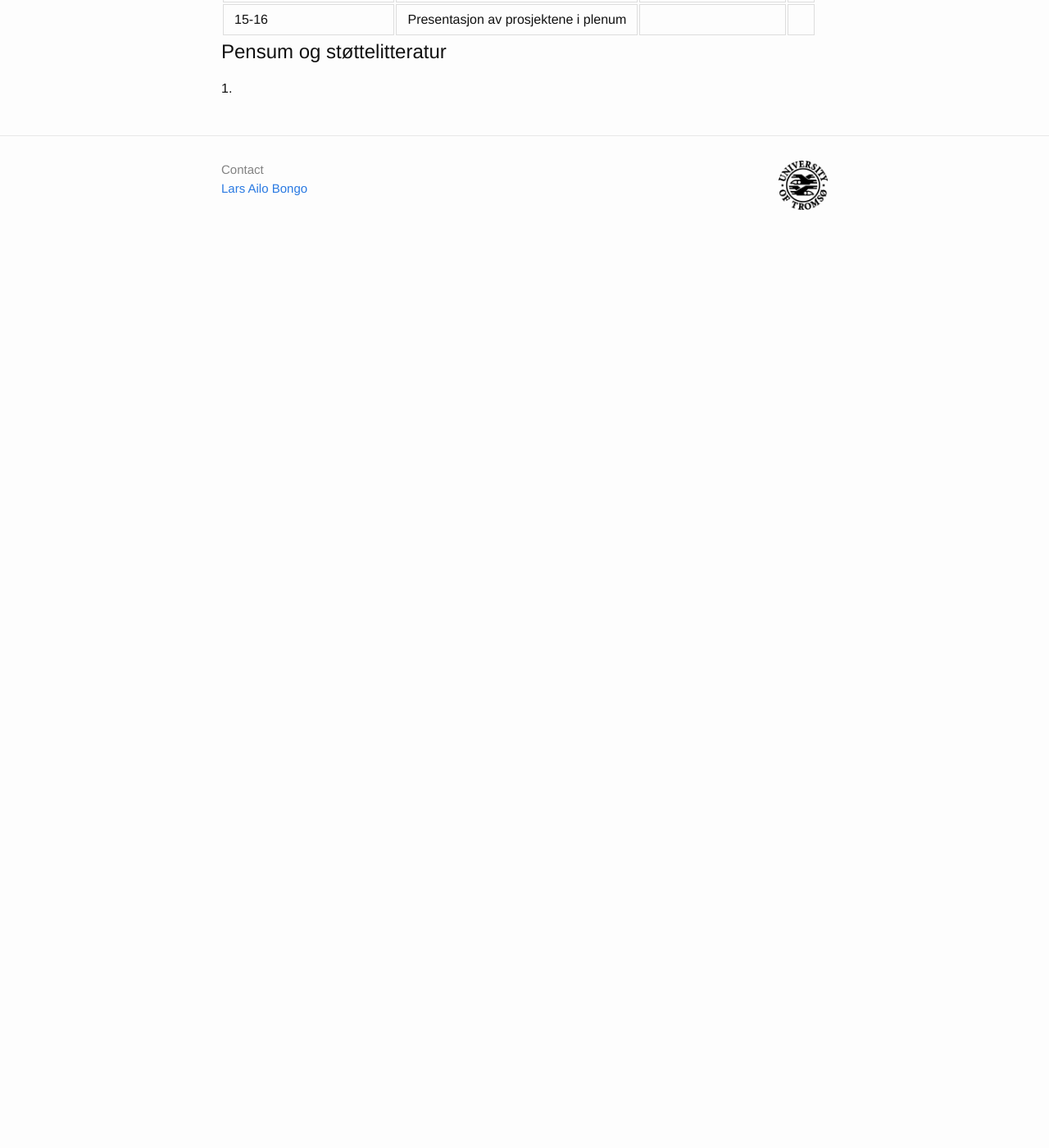
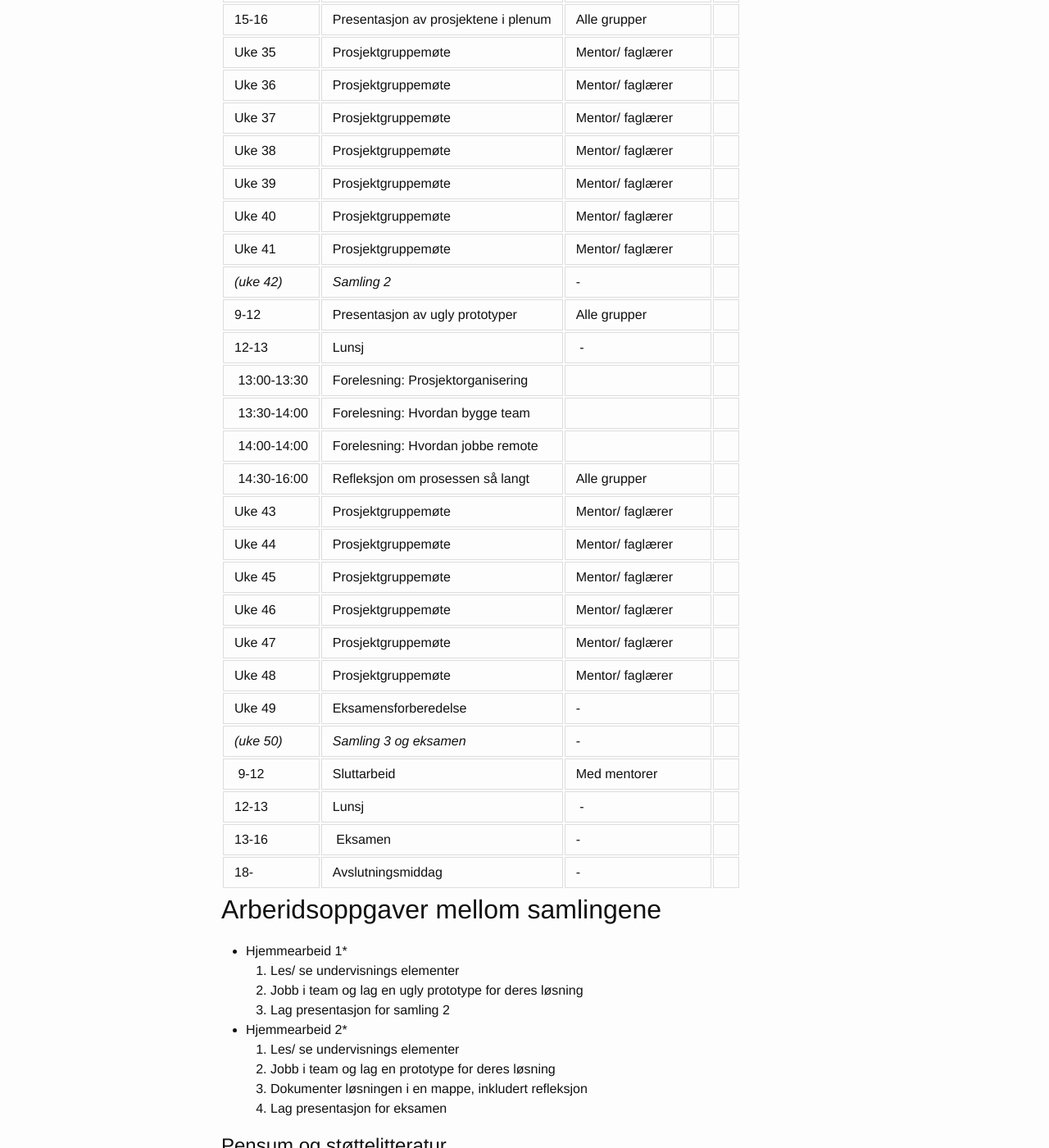
Before and after one commit to uit-inf-6010-f24/uit-inf-6010-f24.github.io, a Jekyll site: the page built from index.md, in a window 1280 px wide and 1400 px high, scrolled down 1209 px. Shown: the whole window at 82% size. Built offline with Jekyll 4.4.1, drawn with Linux system fonts in a browser that asks for light colours; our own code applies the rules of GitHub Pages for plain Markdown files; before the commit the page ends 1510 px from its top, so only the background shows below that; some of the changed text lies outside the part shown.

Commit message:
Update index.md

```diff
--- a/index.md
+++ b/index.md
@@ -20,24 +20,61 @@ Kursansvarlig og andre undervisere er:
 
 | Dato    	| Innhold		| Foreleser/ ansvarlig |
 |-----------|-----------|----------------------|
-| *Samling 1* *Dag 1* *(uke 34*)         |  | |
+| *(uke 34)* | *Samling 1, Dag 1*           | - |
 | 9-12  | Presentasjon av problemstillinger | Problemeiere |
-| 12-13 | Lunsj                             | |
+| 12-13 | Lunsj                             | - |
 | 13-15 | Danne team                        | Lars Ailo |
 | 15-16 | Inspirasjons forelesninger        | |
-| 18-   | Felles middag?                    | |
-| *Samling 1* *Dag 2* *(uke 34*)         |  | |
+| 18-   | Felles middag?                    | - |
+| *(uke 34)* | *Samling 1, Dag 2*           | - |
 | 9:00-9:30   | Forelesning: Hva er entreprenørskap | |
 | 9:30-10:00  | Forelesning: Design thinking        | |
 | 10:00-10:30 | Forelesning: Hva er prosjekt        | |
 | 10:30-11:00 | Forelesning: Prosjektorganisering   | |
 | 11:00-11:30 | Forelesning: Hvordan bygge team     | |
 | 11:30-12:00 | Forelesning: Hvordan jobbe remote   | |
-| 12-13 | Lunsj                                | |
-| 13-15 | Jobbing med prosjektene              | |
-| 15-16 | Presentasjon av prosjektene i plenum | |
+| 12-13 | Lunsj                                | - |
+| 13-15 | Jobbing med prosjektene              | Alle grupper |
+| 15-16 | Presentasjon av prosjektene i plenum | Alle grupper |
+| Uke 35 | Prosjektgruppemøte | Mentor/ faglærer |
+| Uke 36 | Prosjektgruppemøte | Mentor/ faglærer |
+| Uke 37 | Prosjektgruppemøte | Mentor/ faglærer |
+| Uke 38 | Prosjektgruppemøte | Mentor/ faglærer |
+| Uke 39 | Prosjektgruppemøte | Mentor/ faglærer |
+| Uke 40 | Prosjektgruppemøte | Mentor/ faglærer |
+| Uke 41 | Prosjektgruppemøte | Mentor/ faglærer |
+| *(uke 42)* | *Samling 2*           | - |
+| 9-12  | Presentasjon av ugly prototyper   | Alle grupper |
+| 12-13 | Lunsj                             | - |
+| 13:00-13:30 | Forelesning: Prosjektorganisering   | |
+| 13:30-14:00 | Forelesning: Hvordan bygge team     | |
+| 14:00-14:00 | Forelesning: Hvordan jobbe remote   | |
+| 14:30-16:00 | Refleksjon om prosessen så langt    | Alle grupper |
+| Uke 43 | Prosjektgruppemøte | Mentor/ faglærer |
+| Uke 44 | Prosjektgruppemøte | Mentor/ faglærer |
+| Uke 45 | Prosjektgruppemøte | Mentor/ faglærer |
+| Uke 46 | Prosjektgruppemøte | Mentor/ faglærer |
+| Uke 47 | Prosjektgruppemøte | Mentor/ faglærer |
+| Uke 48 | Prosjektgruppemøte | Mentor/ faglærer |
+| Uke 49 | Eksamensforberedelse | - |
+| *(uke 50)* | *Samling 3 og eksamen*  | - |
+| 9-12  | Sluttarbeid                  | Med mentorer |
+| 12-13 | Lunsj                        | - |
+| 13-16 | Eksamen                      | - |
+| 18-   | Avslutningsmiddag            | - |
 
+# Arberidsoppgaver mellom samlingene
 
+* Hjemmearbeid 1*
+1. Les/ se undervisnings elementer
+2. Jobb i team og lag en ugly prototype for deres løsning
+3. Lag presentasjon for samling 2
+
+* Hjemmearbeid 2*
+1. Les/ se undervisnings elementer
+2. Jobb i team og lag en prototype for deres løsning
+3. Dokumenter løsningen i en mappe, inkludert refleksjon
+4. Lag presentasjon for eksamen
 
 
 
```
